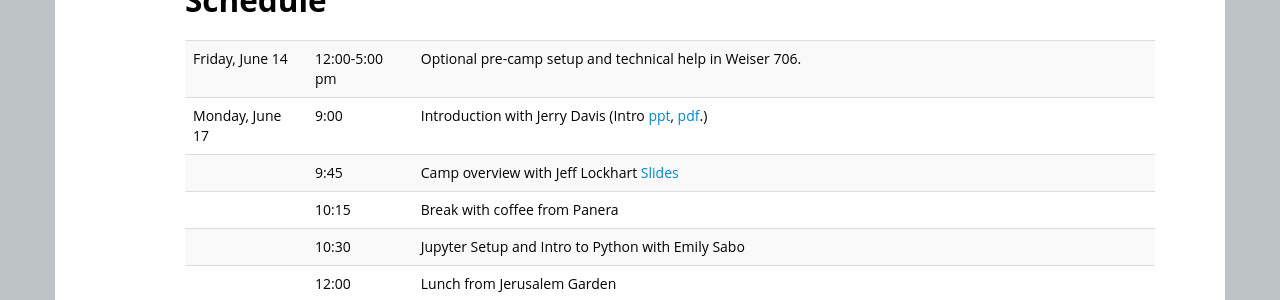
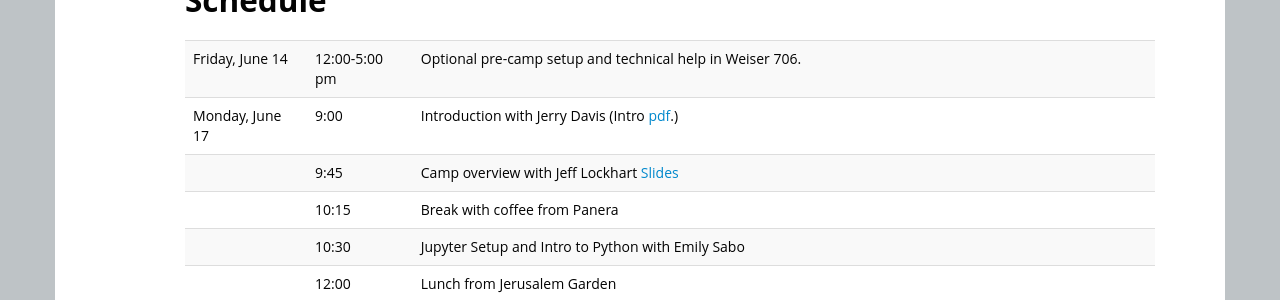
Before and after one commit to ICOSBigDataCamp/2019-summer-camp, a Jekyll site: the page built from index.html, in a window 1280 px wide and 900 px high, scrolled down 808 px. Shown: the part 154-454 px from the top of the window. Built offline with Jekyll 4.4.1, drawn with Linux system fonts in a browser that asks for light colours.

```diff
--- a/index.html
+++ b/index.html
@@ -138,7 +138,7 @@ Organizing committee: Elizabeth Bruch, Jerry Davis
 <h2>Schedule</h2>
 <table class="table table-striped">
   <tr> <td>Friday, June 14</td>  <td>12:00-5:00 pm</td>   <td>Optional pre-camp setup and technical help in Weiser 706.</td> </tr>
-  <tr> <td>Monday, June 17</td>  <td>9:00</td>   <td>Introduction with Jerry Davis (Intro <a href="slides/Jerry big data intro 2017.pptx" target="_blank">ppt</a>,  <a href="slides/Jerry big data intro 2017.pdf" target="_blank">pdf</a>.)  </td> </tr>
+  <tr> <td>Monday, June 17</td>  <td>9:00</td>   <td>Introduction with Jerry Davis (Intro <a href="slides/jerry_big_data_intro.pdf" target="_blank">pdf</a>.)  </td> </tr>
   <tr> <td></td>        <td>9:45</td>   <td>Camp overview with Jeff Lockhart <a href="https://docs.google.com/presentation/d/1aPdKV5MSvWt7oSdJ4-e6JZVan77rn25yucPmSiIuNiQ/edit?usp=sharing" target="_blank">Slides</a></td> </tr>
   <tr> <td></td>        <td>10:15</td>   <td>Break with coffee from Panera</td> </tr>
   <tr> <td></td>        <td>10:30</td>   <td>Jupyter Setup and Intro to Python with Emily Sabo</td> </tr>
```
Also changed, not shown: other parts of index.html (+1 -1 lines), 2 other files.
